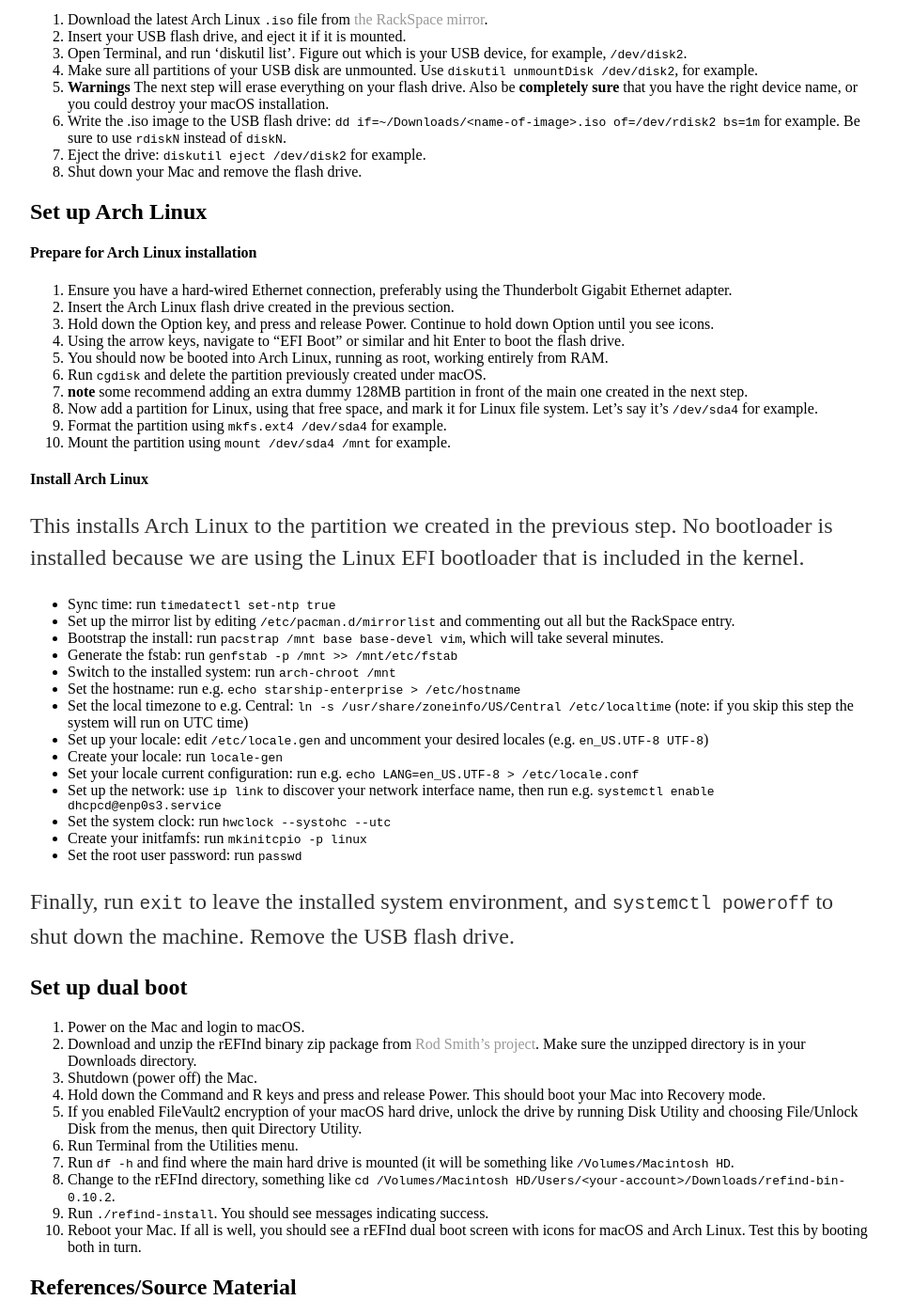
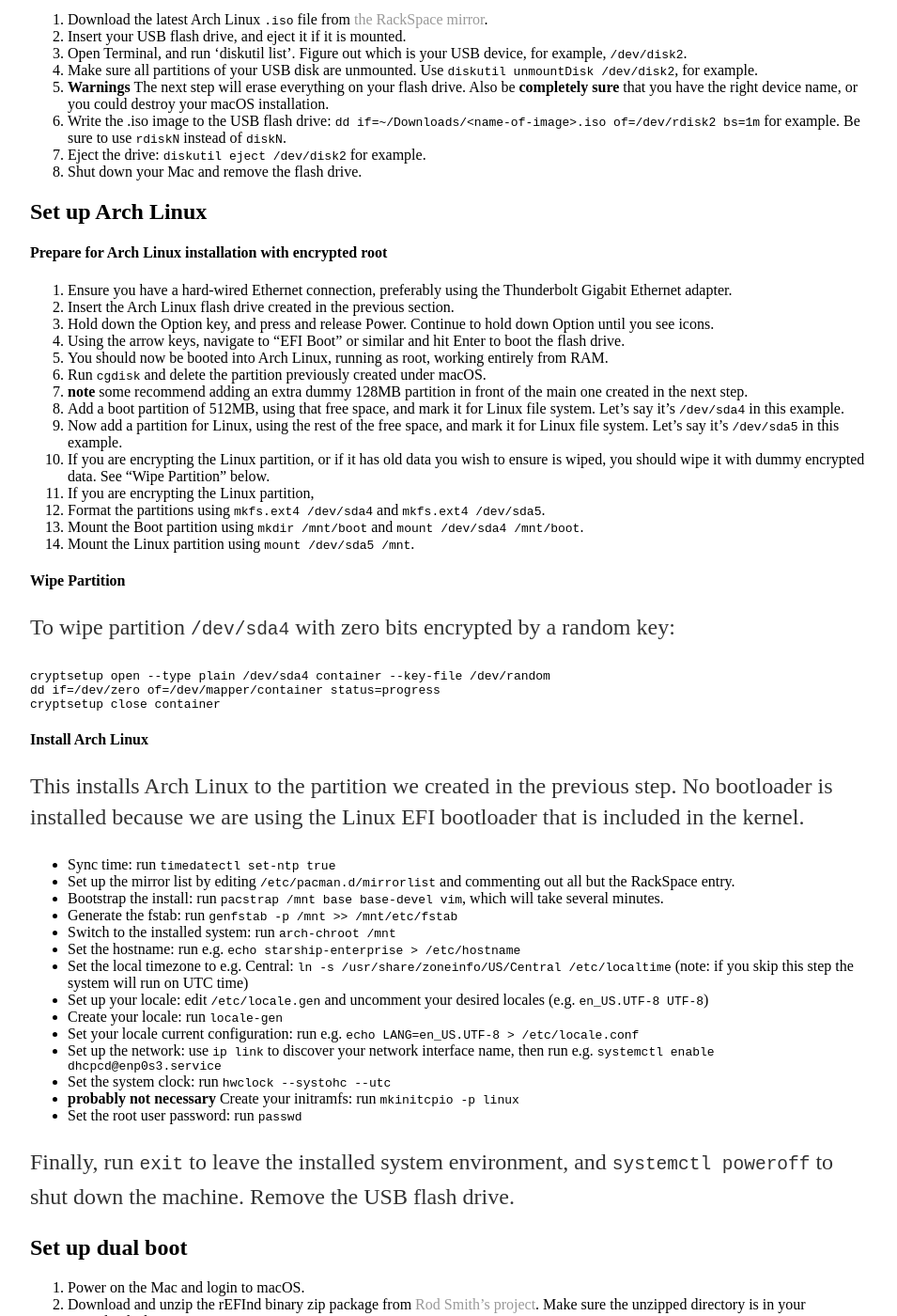
Before and after one commit to SpencerBrown/SpencerBrown.github.io, a Jekyll site: the page built from _posts/2016-02-15-osx-linux-dual-boot.md, in a window 1280 px wide and 1400 px high, scrolled down 2322 px. Shown: the whole window at 94% size, without its empty margins (160-1115 px from the left). Built offline with Jekyll 4.4.1, drawn with Linux system fonts in a browser that asks for light colours; some of the changed text lies outside the part shown.

Commit message:
fix typos and start work to add steps to create an encrypted Arch Linux system

````diff
--- a/_posts/2016-02-15-osx-linux-dual-boot.md
+++ b/_posts/2016-02-15-osx-linux-dual-boot.md
@@ -90,7 +90,7 @@
 
 ## Set up Arch Linux
 
-#### Prepare for Arch Linux installation
+#### Prepare for Arch Linux installation with encrypted root
 
 0. Ensure you have a hard-wired Ethernet connection, preferably using the Thunderbolt Gigabit Ethernet adapter.
 1. Insert the Arch Linux flash drive created in the previous section.
@@ -99,9 +99,23 @@
 3. You should now be booted into Arch Linux, running as root, working entirely from RAM.
 4. Run `cgdisk` and delete the partition previously created under macOS.
 5. **note** some recommend adding an extra dummy 128MB partition in front of the main one created in the next step.
-5. Now add a partition for Linux, using that free space, and mark it for Linux file system. Let's say it's `/dev/sda4` for example.
-6. Format the partition using `mkfs.ext4 /dev/sda4` for example.
-7. Mount the partition using `mount /dev/sda4 /mnt` for example.
+5. Add a boot partition of 512MB, using that free space, and mark it for Linux file system. Let's say it's `/dev/sda4` in this example.
+5. Now add a partition for Linux, using the rest of the free space, and mark it for Linux file system. Let's say it's `/dev/sda5` in this example.
+5. If you are encrypting the Linux partition, or if it has old data you wish to ensure is wiped, you should wipe it with dummy encrypted data. See "Wipe Partition" below.
+5. If you are encrypting the Linux partition,
+6. Format the partitions using `mkfs.ext4 /dev/sda4` and `mkfs.ext4 /dev/sda5`.
+6. Mount the Boot partition using `mkdir /mnt/boot` and `mount /dev/sda4 /mnt/boot`.
+7. Mount the Linux partition using `mount /dev/sda5 /mnt`.
+
+#### Wipe Partition
+
+To wipe partition `/dev/sda4` with zero bits encrypted by a random key:
+
+```
+cryptsetup open --type plain /dev/sda4 container --key-file /dev/random
+dd if=/dev/zero of=/dev/mapper/container status=progress
+cryptsetup close container
+```
 
 #### Install Arch Linux
 
@@ -119,7 +133,7 @@
 * Set your locale current configuration: run e.g. `echo LANG=en_US.UTF-8 > /etc/locale.conf`
 * Set up the network: use `ip link` to discover your network interface name, then run e.g. `systemctl enable dhcpcd@enp0s3.service`
 * Set the system clock: run `hwclock --systohc --utc`
-* Create your initfamfs: run `mkinitcpio -p linux`
+* **probably not necessary** Create your initramfs: run `mkinitcpio -p linux`
 * Set the root user password: run `passwd`
 
 Finally, run `exit` to leave the installed system environment, and `systemctl poweroff` to shut down the machine.
@@ -131,7 +145,7 @@
 2. Download and unzip the rEFInd binary zip package from [Rod Smith's project](http://www.rodsbooks.com/refind/getting.html). Make sure the unzipped directory is in your Downloads directory.
 3. Shutdown (power off) the Mac.
 4. Hold down the Command and R keys and press and release Power. This should boot your Mac into Recovery mode.
-5. If you enabled FileVault2 encryption of your macOS hard drive, unlock the drive by running Disk Utility and choosing File/Unlock Disk from the menus, then quit Directory Utility.
+5. If you enabled FileVault2 encryption of your macOS hard drive, unlock the drive by running Disk Utility and choosing File/Unlock Disk from the menus, then quit Disk Utility. With macOS Sierra, you may need to Open Disk Image.
 6. Run Terminal from the Utilities menu.
 7. Run `df -h` and find where the main hard drive is mounted (it will be something like `/Volumes/Macintosh HD`.
 8. Change to the rEFInd directory, something like `cd /Volumes/Macintosh HD/Users/<your-account>/Downloads/refind-bin-0.10.2`.
````
